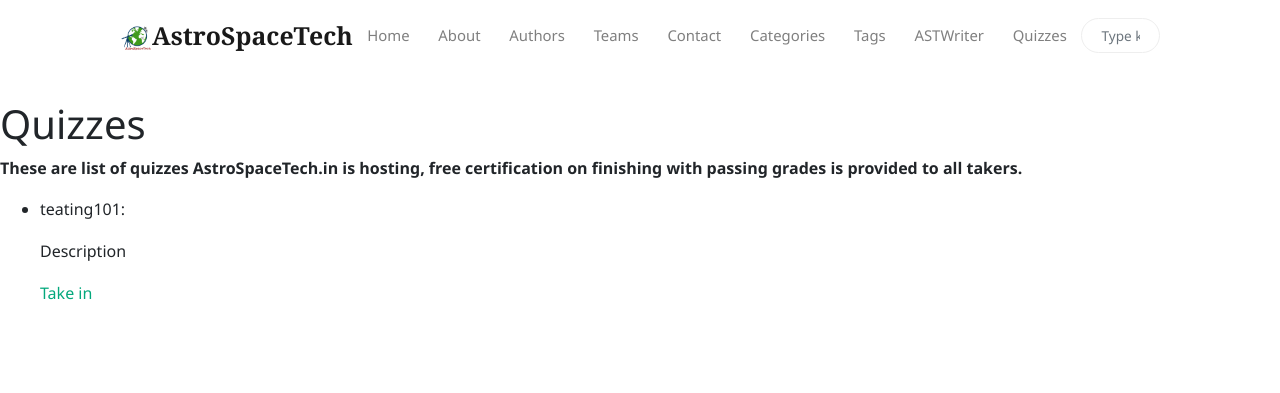
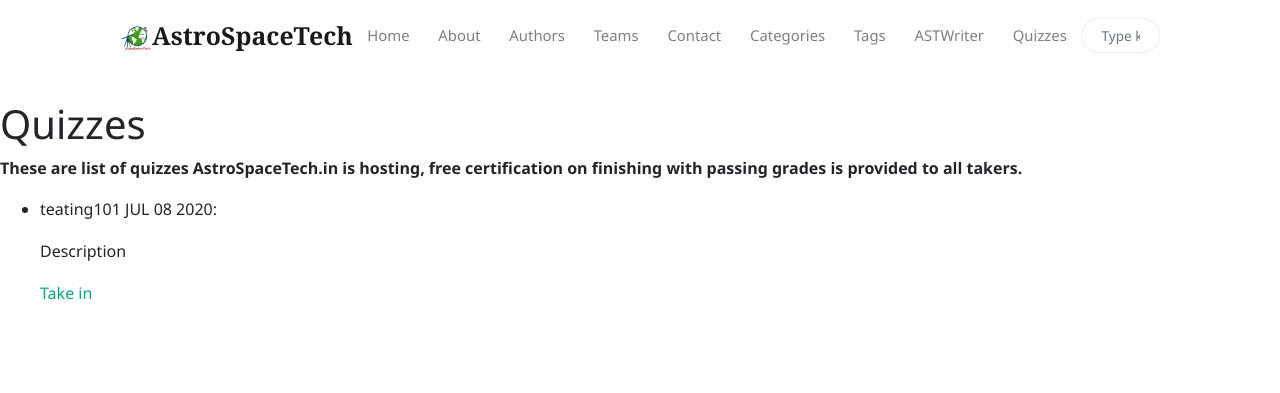
Before and after one commit to AstroSpaceTech/AstroSpaceTech.github.io, a Jekyll site: the page built from quizzes/quizzes.md, in a window 1280 px wide. Shown: the top 393 px of the page. Built offline with Jekyll 4.4.1, drawn with Linux system fonts in a browser that asks for light colours; nearby versions of some CDN libraries.

Commit message:
Update quizzes.md

```diff
--- a/quizzes/quizzes.md
+++ b/quizzes/quizzes.md
@@ -8,10 +8,8 @@ permalink: "/quizzes"
 
 **These are list of quizzes AstroSpaceTech.in is hosting, free certification on finishing with passing grades is provided to all takers.**
 
-- teating101:
-
+- teating101 JUL 08 2020:
 
     Description
 
-
     [Take in](/quizzes/testing101)
```
